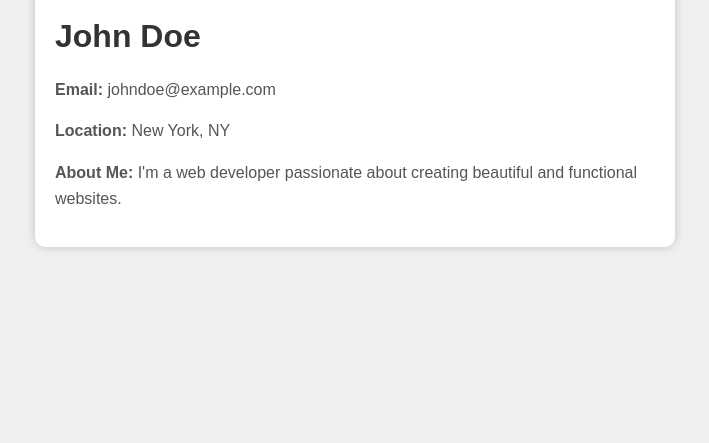
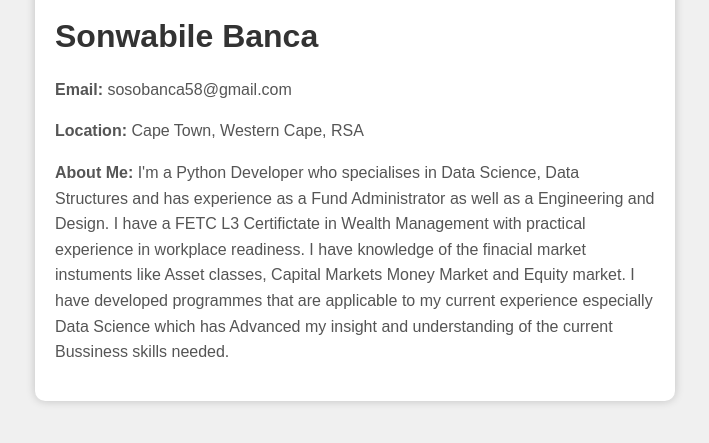
Before and after one commit to SonwabileBanca/SonwabileBanca.github.io, a plain HTML site: page index.html in a window 1280 px wide. Shown: the part 49-492 px from the top of the page, without its empty margins (285-994 px from the left). Drawn offline with Linux system fonts and the light colour scheme.

Commit message:
Add files via upload
This is my Profile.

```diff
--- a/index.html
+++ b/index.html
@@ -33,10 +33,10 @@
 <body>
     <div class="profile-container">
         <img src="profile-picture.jpg" alt="My Profile Picture" class="profile-img">
-        <h1>John Doe</h1>
-        <p><strong>Email:</strong> johndoe@example.com</p>
-        <p><strong>Location:</strong> New York, NY</p>
-        <p><strong>About Me:</strong> I'm a web developer passionate about creating beautiful and functional websites.</p>
+        <h1>Sonwabile Banca</h1>
+        <p><strong>Email:</strong> sosobanca58@gmail.com</p>
+        <p><strong>Location:</strong> Cape Town, Western Cape, RSA</p>
+        <p><strong>About Me:</strong> I'm a Python Developer who specialises in Data Science, Data Structures and has experience as a Fund Administrator as well as a Engineering and Design. I have a FETC L3 Certifictate in Wealth Management with practical experience in workplace readiness. I have knowledge of the finacial market instuments like Asset classes, Capital Markets Money Market and Equity market. I have developed programmes that are applicable to my current experience especially Data Science which has Advanced my insight and understanding of the current Bussiness skills needed.</p>
     </div>
 </body>
 </html>
```
